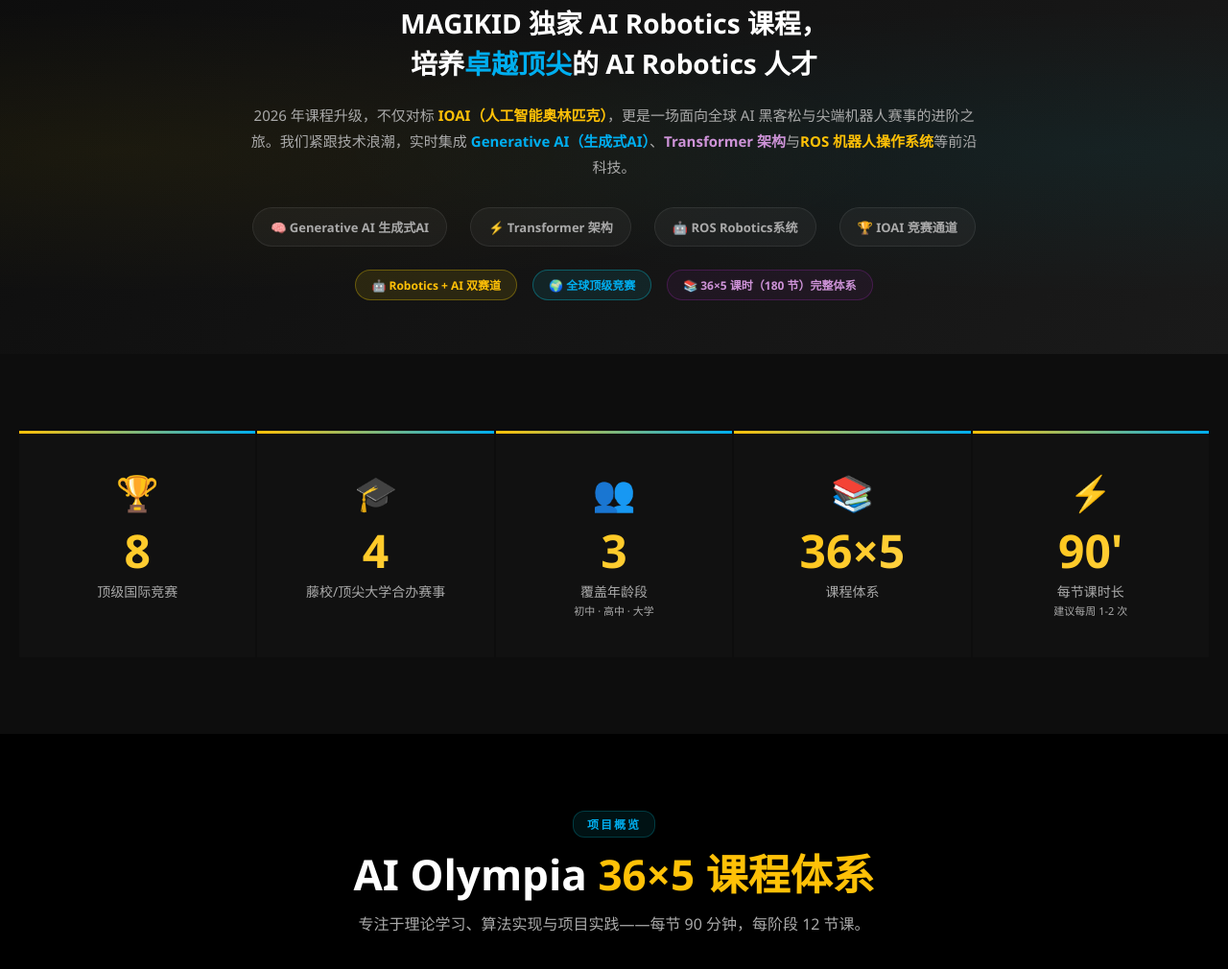
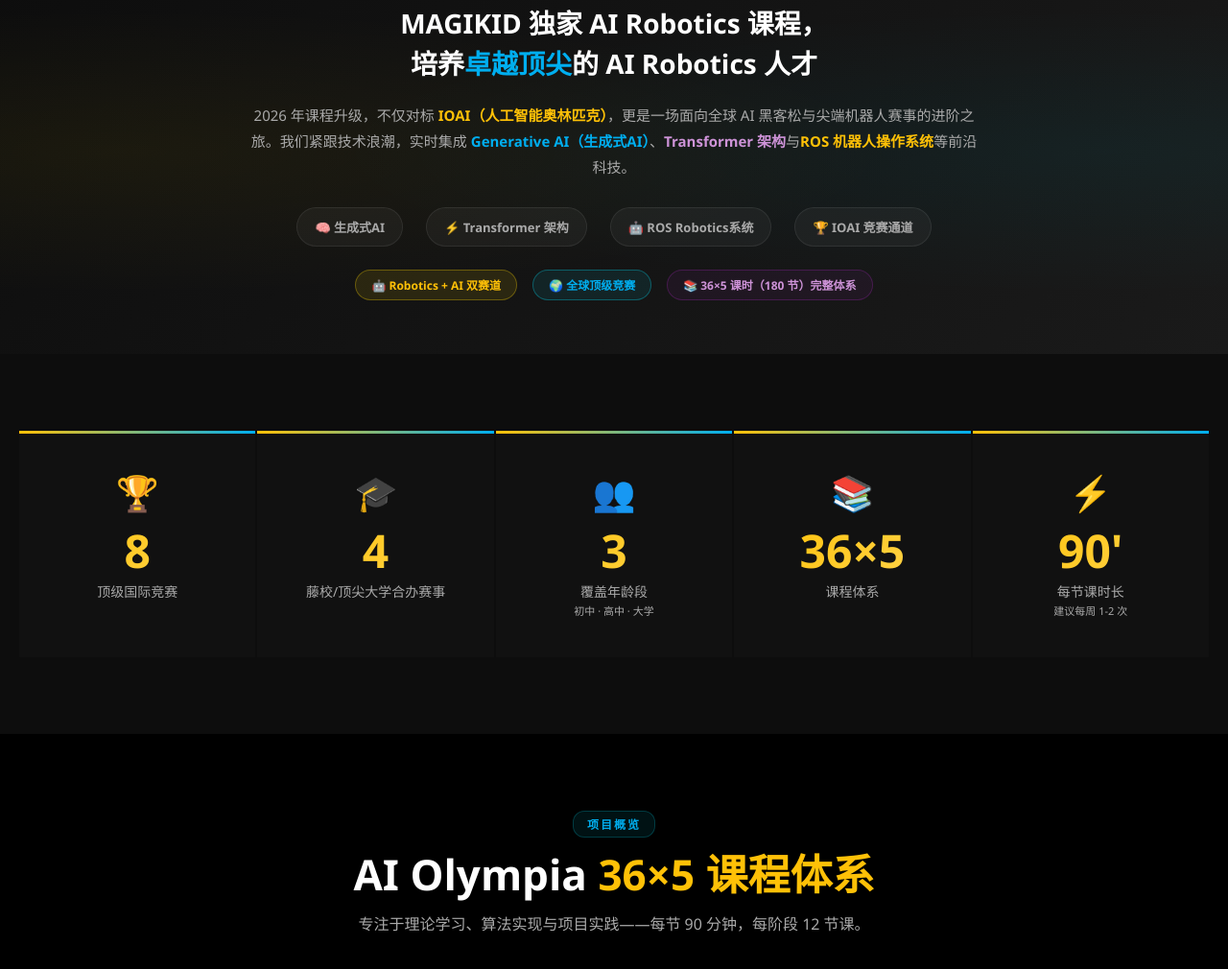
Before and after one commit to MagikidAI/ai-olympia, a plain HTML site: page index.html in a window 1280 px wide. Shown: the part 853-1863 px from the top of the page at 96% size. Drawn offline with Linux system fonts and the light colour scheme.

Commit message:
中文文案和英文重复了

```diff
--- a/index.html
+++ b/index.html
@@ -1300,7 +1300,7 @@ const i18n = {
     zh: '2026 年课程升级，不仅对标 <strong style="color:var(--gold)">IOAI（人工智能奥林匹克）</strong>，更是一场面向全球 AI 黑客松与尖端机器人赛事的进阶之旅。我们紧跟技术浪潮，实时集成 <strong style="color:var(--cyan)">Generative AI（生成式AI）</strong>、<strong style="color:#CE93D8">Transformer 架构</strong>与<strong style="color:var(--gold)">ROS 机器人操作系统</strong>等前沿科技。',
     en: 'The 2026 curriculum upgrade targets not only <strong style="color:var(--gold)">IOAI (International AI Olympiad)</strong>, but also global AI hackathons and cutting-edge robotics competitions. We stay ahead of the tech wave, integrating <strong style="color:var(--cyan)">Generative AI</strong>, <strong style="color:#CE93D8">Transformer architecture</strong>, and <strong style="color:var(--gold)">ROS Robotics OS</strong>.'
   },
-  intro_pillar_genai: { zh: '🧠 Generative AI 生成式AI', en: '🧠 Generative AI' },
+  intro_pillar_genai: { zh: '🧠 生成式AI', en: '🧠 Generative AI' },
   intro_pillar_transformer: { zh: '⚡ Transformer 架构', en: '⚡ Transformer Architecture' },
   intro_pillar_ros: { zh: '🤖 ROS Robotics系统', en: '🤖 ROS Robotics System' },
   intro_pillar_ioai: { zh: '🏆 IOAI 竞赛通道', en: '🏆 IOAI Competition Pathway' },
@@ -1837,7 +1837,7 @@ document.addEventListener('DOMContentLoaded', () => {
       <strong style="color:var(--gold)">ROS 机器人操作系统</strong>等前沿科技。
     </p>
     <div class="intro-pillars-inline">
-      <div class="intro-pillar-item" data-i18n="intro_pillar_genai">🧠 Generative AI 生成式AI</div>
+      <div class="intro-pillar-item" data-i18n="intro_pillar_genai">🧠 生成式AI</div>
       <div class="intro-pillar-item" data-i18n="intro_pillar_transformer">⚡ Transformer 架构</div>
       <div class="intro-pillar-item" data-i18n="intro_pillar_ros">🤖 ROS Robotics系统</div>
       <div class="intro-pillar-item" data-i18n="intro_pillar_ioai">🏆 IOAI 竞赛通道</div>
```
